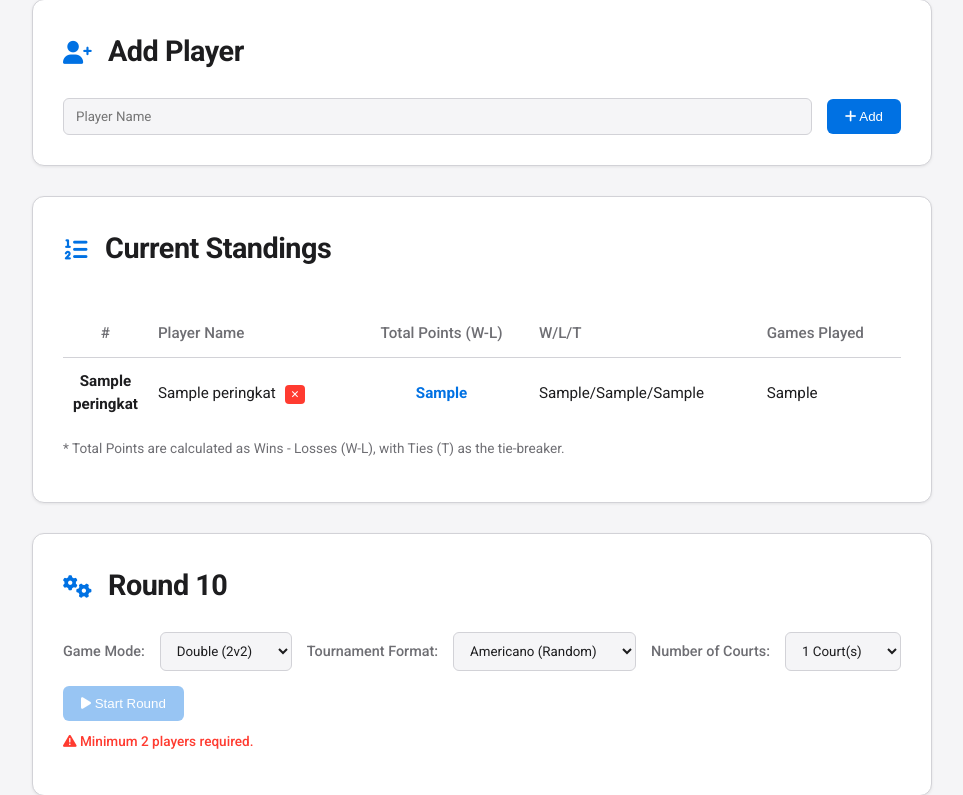
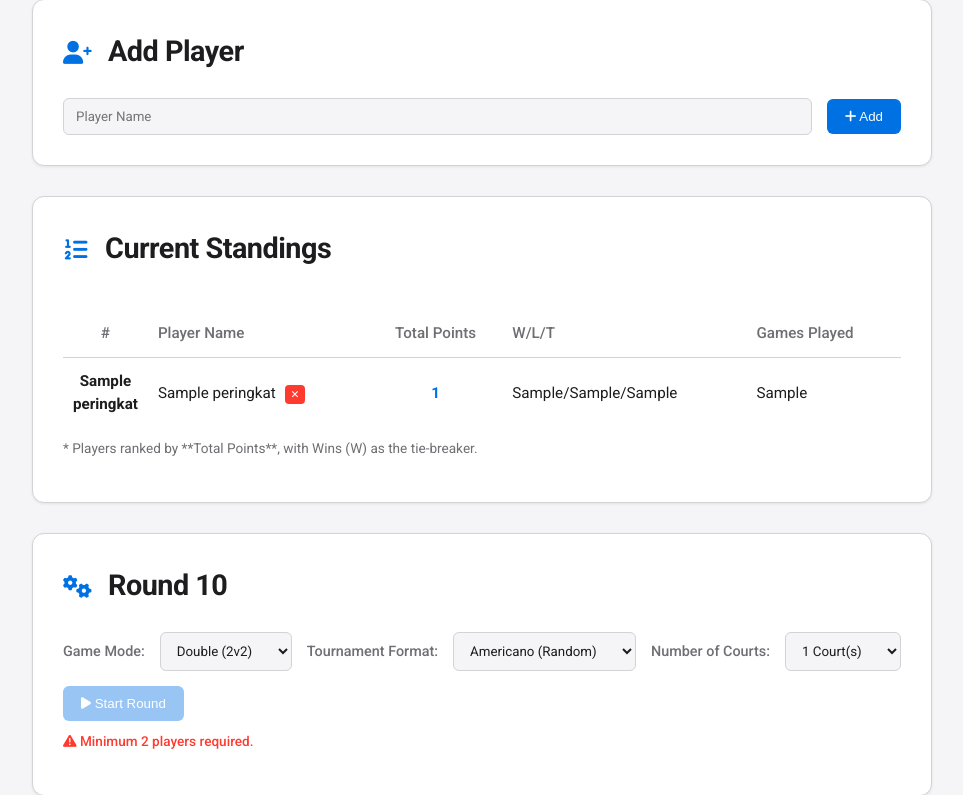
Before and after one commit to ahniif/RGA004, a Flask app: template templates/index.html in a window 1280 px wide. Shown: the part 235-1030 px from the top of the page, without its empty margins (158-1121 px from the left). Run offline with Flask 3, Linux system fonts and the light colour scheme; the template is opened without the code that fills it: most values are stand-ins (such as "Sample title", 1, 10 or a date in 2020).

Commit message:
Update index.html

```diff
--- a/templates/index.html
+++ b/templates/index.html
@@ -204,8 +204,10 @@
             border-top: 1px solid var(--border-light);
             padding-top: 15px;
         }
-        .team-1-color { color: var(--black-text); font-weight: 700; }
-        .team-2-color { color: var(--grey-text); font-weight: 700; }
+        /* Penyesuaian Warna Status W/L/T */
+        .wlt-match-win { color: var(--success-green); font-weight: 500; }
+        .wlt-match-lose { color: var(--danger-red); font-weight: 500; }
+        .wlt-match-tie { color: var(--grey-text); font-weight: 500; }
 
         /* INFO & RECAP */
         .bye-info {
@@ -249,6 +251,19 @@
         }
 
     </style>
+    <script>
+        function getWltClass(wltString) {
+            // W/L/T format: 1/0/0 (Win), 0/1/0 (Lose), 0/0/1 (Tie)
+            if (wltString.startsWith('1')) {
+                return 'wlt-match-win';
+            } else if (wltString.startsWith('0/1')) {
+                return 'wlt-match-lose';
+            } else if (wltString.startsWith('0/0/1')) {
+                return 'wlt-match-tie';
+            }
+            return '';
+        }
+    </script>
 </head>
 <body>
 
@@ -276,7 +291,7 @@
                         <tr>
                             <th style="width: 30px; text-align: center;">#</th>
                             <th>Player Name</th>
-                            <th style="text-align: center;">Total Points (W-L)</th>
+                            <th style="text-align: center;">Total Points</th>
                             <th>W/L/T</th>
                             <th>Games Played</th>
                         </tr>
@@ -293,7 +308,7 @@
                                     <button type="submit" class="btn-base btn-danger-small" title="Delete Player">✕</button>
                                 </form>
                             </td>
-                            <td style="text-align: center; font-weight: 700; color: var(--accent-blue);">{{ p.Ranking_W_L }}</td>
+                            <td style="text-align: center; font-weight: 700; color: var(--accent-blue);">{{ p.Total_Poin }}</td>
                             <td>{{ p.W }}/{{ p.L }}/{{ p.T }}</td>
                             <td>{{ p.Games_Played }}</td>
                         </tr>
@@ -301,7 +316,7 @@
                     </tbody>
                 </table>
             </div>
-            <p class="info-note">* Total Points are calculated as Wins - Losses (W-L), with Ties (T) as the tie-breaker.</p>
+            <p class="info-note">* Players ranked by **Total Points**, with Wins (W) as the tie-breaker.</p>
             {% else %}
             <p style="color: var(--grey-text);">No players registered.</p>
             {% endif %}
@@ -382,15 +397,19 @@
                     <div class="match-info">
                         {% if match.Mode == 'Double' %}
                             <p>
-                                <strong class="team-1-color">Team 1: ({{ match.Pemain_1_A_Nama }} & {{ match.Pemain_1_B_Nama }})</strong>
+                                <strong class="team-1-color">Team 1:</strong> ({{ match.Pemain_1_A_Nama }} & {{ match.Pemain_1_B_Nama }})
+                                {% if match.Status == 'Selesai' %}<span class="{{ getWltClass(match.Status_Tim_1) }}">({{ match.Status_Tim_1 }})</span>{% endif %}
                                 <span style="color: var(--grey-text);">vs</span>
-                                <strong class="team-2-color">Team 2: ({{ match.Pemain_2_A_Nama }} & {{ match.Pemain_2_B_Nama }})</strong>
+                                <strong class="team-2-color">Team 2:</strong> ({{ match.Pemain_2_A_Nama }} & {{ match.Pemain_2_B_Nama }})
+                                {% if match.Status == 'Selesai' %}<span class="{{ getWltClass(match.Status_Tim_2) }}">({{ match.Status_Tim_2 }})</span>{% endif %}
                             </p>
                         {% else %}
                             <p>
                                 <strong class="team-1-color">{{ match.Pemain_1_A_Nama }}</strong>
+                                {% if match.Status == 'Selesai' %}<span class="{{ getWltClass(match.Status_Tim_1) }}">({{ match.Status_Tim_1 }})</span>{% endif %}
                                 <span style="color: var(--grey-text);">vs</span>
                                 <strong class="team-2-color">{{ match.Pemain_2_A_Nama }}</strong>
+                                {% if match.Status == 'Selesai' %}<span class="{{ getWltClass(match.Status_Tim_2) }}">({{ match.Status_Tim_2 }})</span>{% endif %}
                             </p>
                         {% endif %}
                     </div>
```
